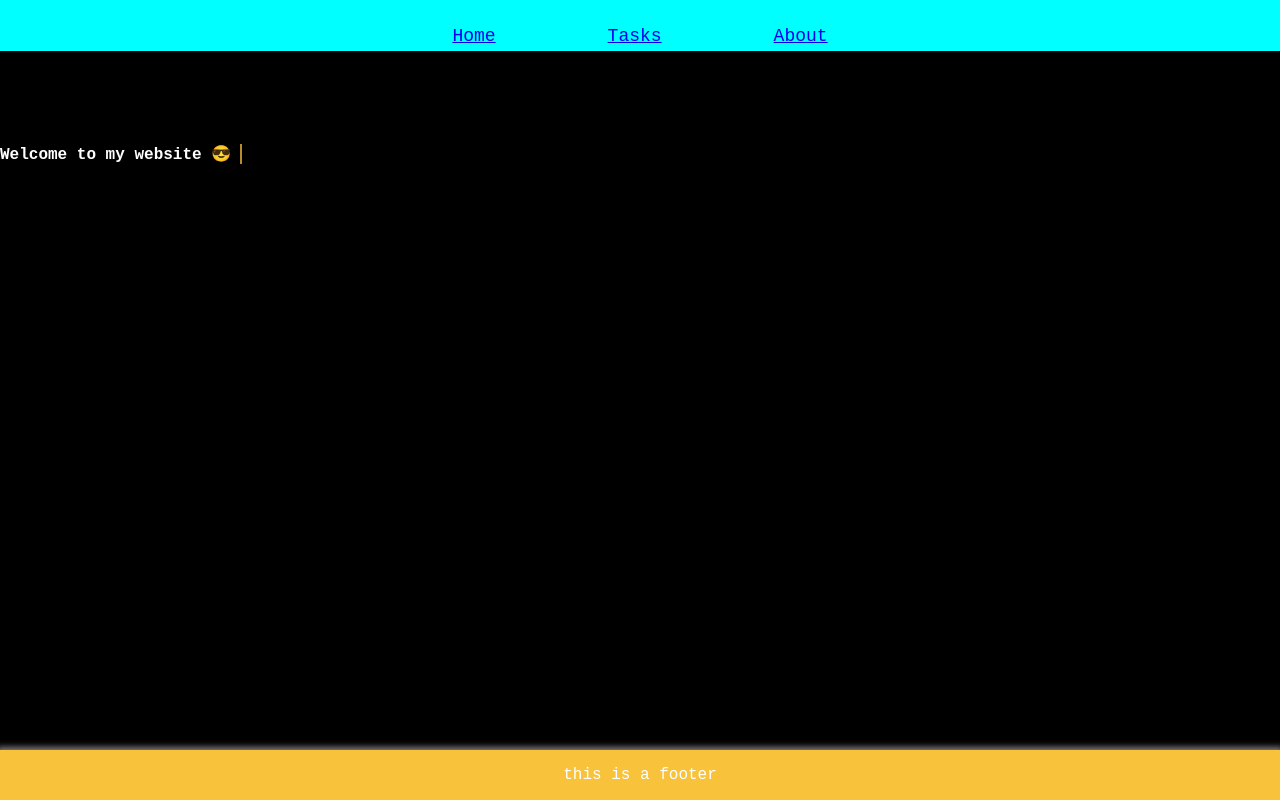
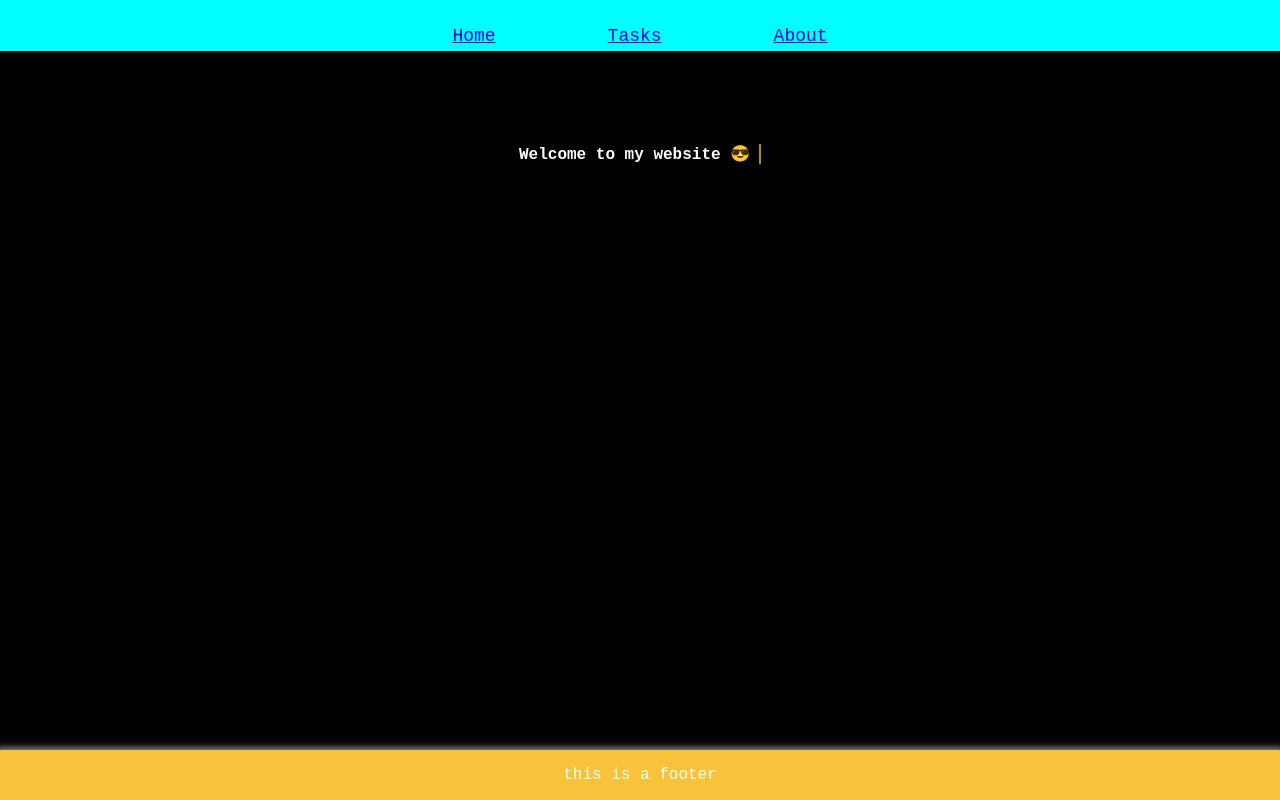
Before and after one commit to TRON1215/REACT, a React (Vite) app: page / in a window 1280 px wide. Built offline with nearby package versions, Linux system fonts and the light colour scheme.

Commit message:
container flex

```diff
--- a/src/index.css
+++ b/src/index.css
@@ -8,7 +8,7 @@ body{
 }
 
 .container{
-  display: center;
+  display: flex;
     justify-content: center;
     align-items: center;
     flex-direction: column;
```
